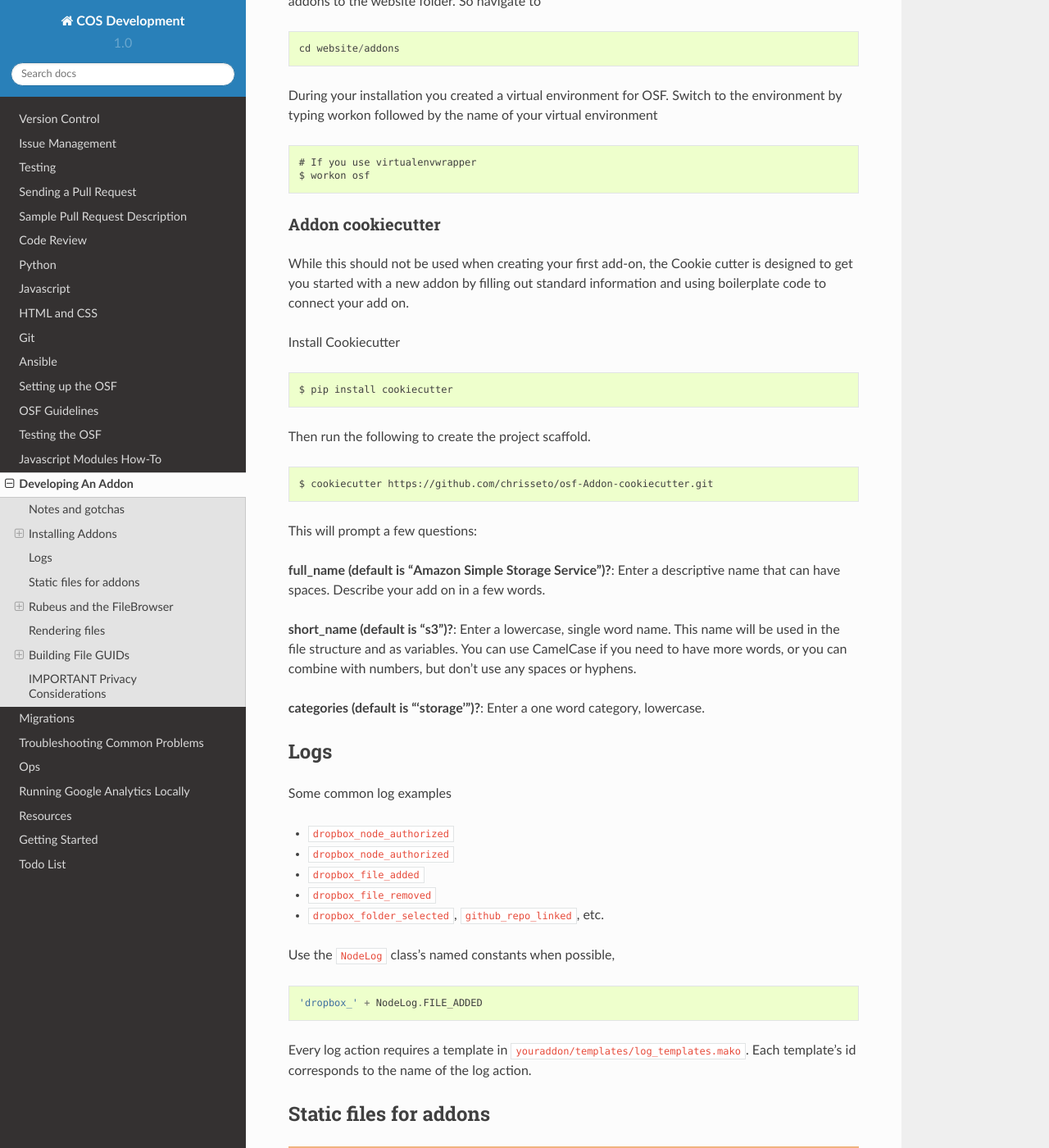
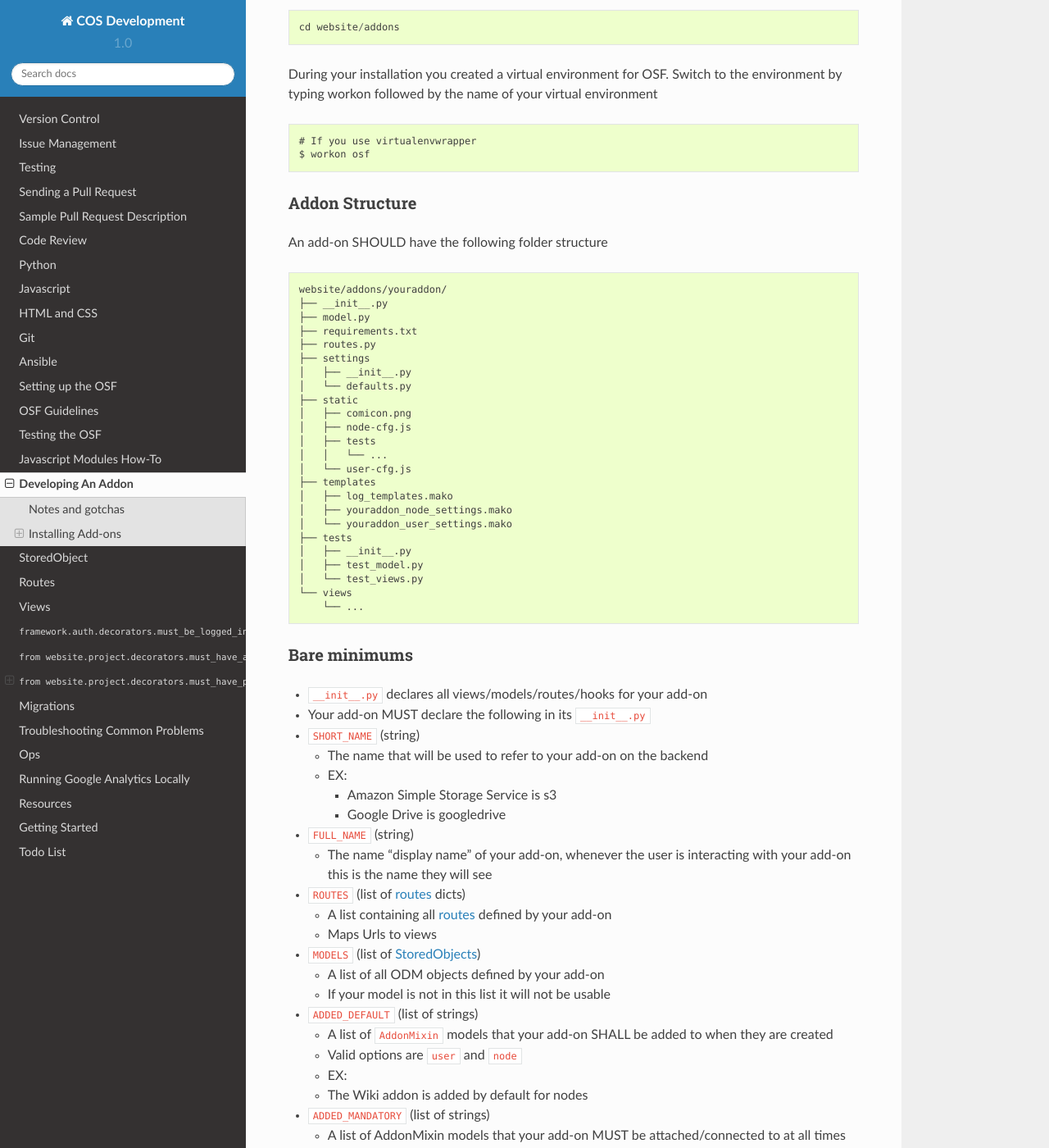
Before and after one commit to CenterForOpenScience/COSDev, a Sphinx documentation site: the page built from docs/osf/addons.rst, in a window 1280 px wide and 1400 px high, scrolled down 722 px. Shown: the whole window at 82% size. Built offline with Sphinx 7.4.7 and the Read the Docs theme 2.0.0, drawn with Linux system fonts in a browser that asks for light colours; some of the changed text lies outside the part shown.

Commit message:
Update addons.rst

```diff
--- a/docs/osf/addons.rst
+++ b/docs/osf/addons.rst
@@ -6,16 +6,17 @@
 Notes and gotchas
 *****************
 
+- The words SHALL, MUST, MAY, etc are to be interpreted as defined `here`_
+- The add-on system is module based not class based
+- Everything you touch should be in the website/addons/ directory
 - A new AddonSettings record is created upon enabling your addon's checkbox on the user settings page and submitting the form. You should *not* instantiate an `MyAddonUserSettings` object yourself
-- The view for rendering a file **must** include the return value of `website.project.util.serialize_project` (an alias of `_view_project`).
-- The view for rendering a file **must** use `website.addons.base.views.check_file_guid` and redirect if necessary
 - `to_json` returns the mako context for the settings pages
 - Log templates: the `id` of each script tag correspond to log actions.
 - Don't forget to do error handling! This includes handling errors that might occur if 3rd party HTTP APIs cause a failure and any exceptions that a client library might raise
 - Any static assets that you put in ``website/addons/<addon_name>/static/`` will be served from ``/static/addons/<addon_name>/``. This means that ``<link>`` and ``<script>`` tags should always point to URLs that begin with ``/static/``.
 
-Installing Addons
-*****************
+Installing Add-ons
+******************
 
 
 Open terminal and switch to the folder where your OSF installation is located. We will install the addons to the website folder. So navigate to
@@ -31,31 +32,219 @@
     # If you use virtualenvwrapper
     $ workon osf
 
-Addon cookiecutter
+Addon Structure
 ------------------
 
-While this should not be used when creating your first add-on, the Cookie cutter is designed to get you started with a new addon by filling out standard information and using boilerplate code to connect your add on.
-
-Install Cookiecutter
+An add-on SHOULD have the following folder structure
 
 ::
 
-    $ pip install cookiecutter
+    website/addons/youraddon/
+    ├── __init__.py
+    ├── model.py
+    ├── requirements.txt
+    ├── routes.py
+    ├── settings
+    │   ├── __init__.py
+    │   └── defaults.py
+    ├── static
+    │   ├── comicon.png
+    │   ├── node-cfg.js
+    │   ├── tests
+    │   │   └── ...
+    │   └── user-cfg.js
+    ├── templates
+    │   ├── log_templates.mako
+    │   ├── youraddon_node_settings.mako
+    │   └── youraddon_user_settings.mako
+    ├── tests
+    │   ├── __init__.py
+    │   ├── test_model.py
+    │   └── test_views.py
+    └── views
+        └── ...
 
-Then run the following to create the project scaffold.
 
-::
+Bare minimums
+-------------
 
-    $ cookiecutter https://github.com/chrisseto/osf-Addon-cookiecutter.git
+-  ``__init__.py`` declares all views/models/routes/hooks for your add-on
+-  Your add-on MUST declare the following in its ``__init__.py``
+-  ``SHORT_NAME`` (string)
 
-This will prompt a few questions:
+   -  The name that will be used to refer to your add-on on the backend
+   -  EX:
 
-**full_name (default is "Amazon Simple Storage Service")?**: Enter a descriptive name that can have spaces. Describe your add on in a few words.
+      -  Amazon Simple Storage Service is s3
+      -  Google Drive is googledrive
 
-**short_name (default is "s3")?**: Enter a lowercase, single word name. This name will be used in the file structure and as variables. You can use CamelCase if you need to have more words, or you can combine with numbers, but don't use any spaces or hyphens.
+-  ``FULL_NAME`` (string)
 
-**categories (default is "'storage'")?**: Enter a one word category, lowercase.
+   -  The name “display name” of your add-on, whenever the user is
+      interacting with your add-on this is the name they will see
 
+-  ``ROUTES`` (list of `routes`_ dicts)
+
+   -  A list containing all `routes`_ defined by your add-on
+   -  Maps Urls to views
+
+-  ``MODELS`` (list of `StoredObjects`_)
+
+   -  A list of all ODM objects defined by your add-on
+   -  If your model is not in this list it will not be usable
+
+-  ``ADDED_DEFAULT`` (list of strings)
+
+   -  A list of ``AddonMixin`` models that your add-on SHALL be added to
+      when they are created
+   -  Valid options are ``user`` and ``node``
+   -  EX:
+   -  The Wiki addon is added by default for nodes
+
+-  ``ADDED_MANDATORY`` (list of strings)
+
+   -  A list of AddonMixin models that your add-on MUST be
+      attached/connected to at all times
+   -  Valid options are ``user`` and ``node``
+   -  EX:
+   -  OsfStorage is a required add-on for nodes
+
+-  ``VIEWS`` (list of strings)
+
+   -  Additional builtin views for your add-on
+   -  Valid options are ``page`` and ``widget``
+   -  EX: The wiki defines both a ``page`` view and a ``widget`` view
+
+-  ``CATEGORIES`` (list of strings)
+
+   -  A list of categories this add-on should be displayed under when
+      the user is “browsing” add-ons
+
+-  ``INCLUDE_JS`` and ``INCLUDE_CSS``
+
+   -  Deprecated field, define as empty dict (``{}``)
+
+Optional Fields
+---------------
+
+Your add-on MAY define the following fields
+
+-  ``HAS_HGRID_FILES`` (boolean)
+-  A boolean that indicated that this add-on’s ``GET_HGRID_DATA``
+   function should be used to populate the files grid
+-  ``GET_HGRID_DATA`` (function)
+-  A function that returns HGrid/Treebeard formatted data to be included
+   in a project’s files grid
+-  ``USER_SETTINGS_MODEL`` (`StoredObject`_)
+-  MUST inherit from ``website.addons.base.AddonUserSettingsBase``
+-  A model that will be used to store settings for users
+-  Will be returned when ``User.get_addon('YourAddon')`` is called
+-  EX:
+
+   -  S3’s User settings is used to store the user’s AWS access keys
+
+-  ``NODE_SETTINGS_MODEL`` (`StoredObject`_)
+-  MUST inherit from ``website.addons.base.AddonNodeSettingsBase``
+-  A model that will be used to store settings for nodes
+-  Will be returned when ``Node.get_addon('YourAddon')`` is called
+-  ``NODE_SETTINGS_TEMPLATE`` (string to directory)
+-  A `mako`_ template for configuring your add-on’s node settings object
+-  ``USER_SETTINGS_TEMPLATE`` (string to directory)
+-  A `mako`_ template for configuring your add-on’s user settings object
+-  ``MAX_FILE_SIZE``
+-  This maximum size, in MB, that can be uploaded to your add-on, supposing it supports files
+
+StoredObject
+============
+
+A ``StoredObject`` is a class from our package ``modularodm`` that
+represents an object stored in a database.
+
+For our use case this database will always be TokuMX, a fork of mongodb
+that provides transactions and performance increases.
+
+Defining a ``StoredObject`` is very similar to the syntax used in
+`peewee`_ and `sqlalchemy`_
+
+The one caveat is that rather than using
+``modularodm.storedobject.StoredObject`` the base class must be
+``framework.mongo.StoredObject``
+
+Routes
+======
+
+A route is dictionary that containing one or more ``Rule`` objects in
+the ``'rules'`` key.
+
+Our url templating works the same way that `flask’s`_ does.
+
+.. code:: python
+
+    my_route = {
+      'rules': [
+        Rule(
+          [
+            '/my/<templated>/path/',  # Note all routes SHOULD end with a forward slash (/)
+            '/also/my/<templated>/path/'
+          ],
+          ('get', 'post'),  # Valid HTTP methods
+          view.my_view_function,  # The view method this route maps to
+          json_renderer  # The renderer used for this view function, either OsfWebRenderer or json_renderer
+        )
+      ]
+    }
+
+Routes SHOULD be defined in ``website.addons.youraddon.routes`` but
+could be defined anywhere
+
+Views
+=====
+
+Our views are implemented the same way that `flask’s`_ are.
+
+Any value matched by url templating (``<value_name>``) will be passed to
+your view function as a keyword argument
+
+Our framework supplies many python decorators to make writing view
+functions more pleasant.
+
+Below are a few examples that are commonly used in our code base.
+
+More can be found in ``website.project.decorators``.
+
+``framework.auth.decorators.must_be_logged_in``
+===============================================
+
+Ensures that a user is logged in and imputes ``auth`` into keyword
+arguments
+
+``from website.project.decorators.must_have_addon``
+===================================================
+
+``must_have_addon`` is a decorator factory meaning you must supply
+arguments to it to get a decorator.
+
+.. code:: python
+
+    def must_have_addon(addon_short_name, model_name):
+      ...
+
+
+    @must_have_addon('myaddon', 'user')
+    def my_view(...):
+      pass
+
+The above code snippet will only run the view function if the specified
+model as the requested addon.
+
+``from website.project.decorators.must_have_permission``
+========================================================
+
+``must_have_permission`` is another decorator factory, it takes a single
+permission argument (‘write’, ‘read’, ‘admin’).
+
+It prevents the decorated view function from being called unless the
+user issuing the request has the required permission.
 
 
 Logs
@@ -78,13 +267,13 @@
 Every log action requires a template in ``youraddon/templates/log_templates.mako``. Each template's id corresponds to the name of the log action.
 
 
-Static files for addons
+Static files for add-ons
 ***********************
 
 .. todo:: Add detail.
 
 
-First make sure your addon's short name is listed in ``addons.json``.
+First make sure your add-on's short name is listed in ``addons.json``.
 
 **addons.json**
 
@@ -98,7 +287,7 @@
         ]
     }
 
- This adds the proper entry points for webpack to build your addon's static files.
+ This adds the proper entry points for webpack to build your add-on's static files.
 
 The following files in the ``static`` folder of your addon directory will be built by webpack:
 
@@ -144,46 +333,17 @@
 
         eg. Repo name for Github or bucket name for S3
 
-    :param permissions dict or Auth: Dictionary of permissions for the addon's content or Auth for use in node.can_X methods
+    :param permissions dict or Auth: Dictionary of permissions for the add-on's content or Auth for use in node.can_X methods
 
     :param urls dict: Hgrid related urls
 
-    :param extra String: Html to be appened to the addon folder name
+    :param extra String: Html to be appended to the addon folder name
 
         eg. Branch switcher for github
 
     :param kwargs dict: Any additional information to add to the root folder
 
     :return dict: Hgrid formatted dictionary for the addon root folder
-
-
-Rendering files
-***************
-
-First requirement here is a render template, which should consist mainly of 1. the rendered file 2. a version history of the file
-
-Building File GUIDs
-*******************
-
-whenever a file is rendered a GUID should be created for it
-
-.. code-block:: python
-
-    try:
-        guid = S3GuidFile.find_one(
-            Q('node', 'eq', node) &
-            Q('path', 'eq', path)
-        )
-    except:
-        guid = S3GuidFile(
-            node=node,
-            path=path,
-        )
-        guid.save()
-
-    redirect_url = check_file_guid(guid)
-    if redirect_url:
-        return redirect(redirect_url)`
 
 
 Deselecting and Deauthorizing
@@ -255,3 +415,13 @@
         ...
 
 Make sure that any view (CRUD, settings views...) that accesses resources from a 3rd-party service is secured in this way.
+
+
+.. _here: https://tools.ietf.org/html/rfc2119
+.. _routes: #routes
+.. _StoredObjects: #storedobject
+.. _StoredObject: #storedobject
+.. _mako: http://www.makotemplates.org/
+.. _peewee: https://peewee.readthedocs.org/en/latest/
+.. _sqlalchemy: http://www.sqlalchemy.org/
+.. _flask’s: http://flask.pocoo.org/docs/0.10/views/
```
